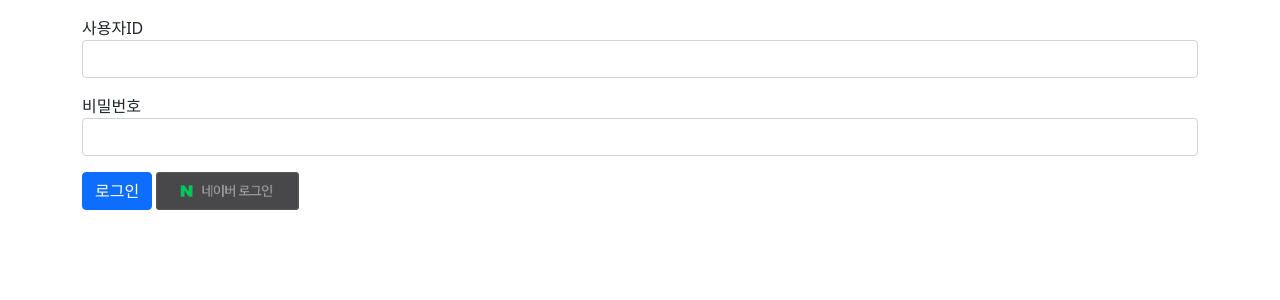
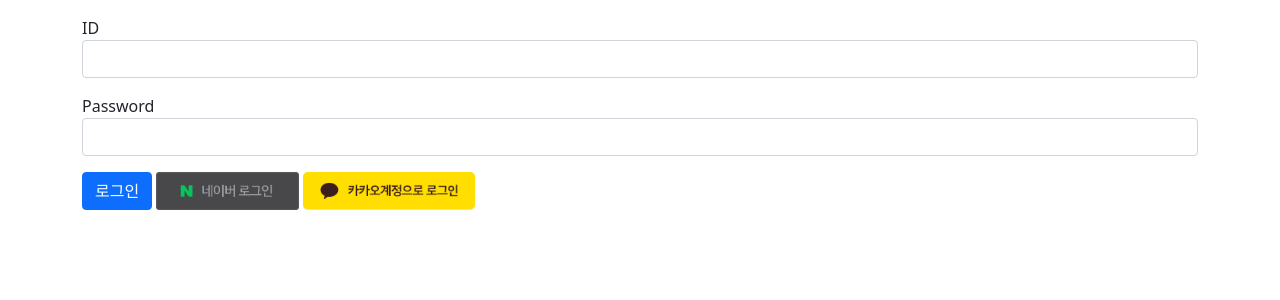
Before and after one commit to G-LePiz/project1, a Django app: page /common/login/ in a window 1280 px wide. Shown: the part 57-357 px from the top of the page. Run offline with Django 4.2, Linux system fonts and the light colour scheme; some libraries are stand-ins or nearby versions.

Commit message:
카카오 SNS 기능 추가

```diff
--- a/config/settings.py
+++ b/config/settings.py
@@ -71,7 +71,9 @@
     'allauth',
     'allauth.account',
     'allauth.socialaccount',
-    'allauth.socialaccount.providers.naver'
+    'allauth.socialaccount.providers.naver',
+    'allauth.socialaccount.providers.kakao'
+
 ]
 
 AUTHENTICATION_BACKENDS = (
--- a/templates/common/login.html
+++ b/templates/common/login.html
@@ -8,17 +8,19 @@
         <input type="hidden" name="next" value="{{ next }}">  <!-- 로그인 성공후 이동되는 URL -->
         {% include "form_errors.html" %}
         <div class="mb-3">
-            <label for="username">사용자ID</label>
+            <label for="username">ID</label>
             <input type="text" class="form-control" name="username" id="username"
                    value="{{ form.username.value|default_if_none:'' }}">
         </div>
         <div class="mb-3">
-            <label for="password">비밀번호</label>
+            <label for="password">Password</label>
             <input type="password" class="form-control" name="password" id="password"
                    value="{{ form.password.value|default_if_none:'' }}">
         </div>
         <button type="submit" class="btn btn-primary">로그인</button>
         <a href="{% provider_login_url 'naver' %}"><img src="{% static 'btnD_login.png' %}" height="38"></img></a>
+        <a href="{% provider_login_url 'kakao' %}"><img src="{% static 'kakao_login.png' %}" height="38"></img></a>
+
     </form>
 </div>
 {% endblock %}
```
Also changed, not shown: db.sqlite3, static/kakao_login.png (added).
